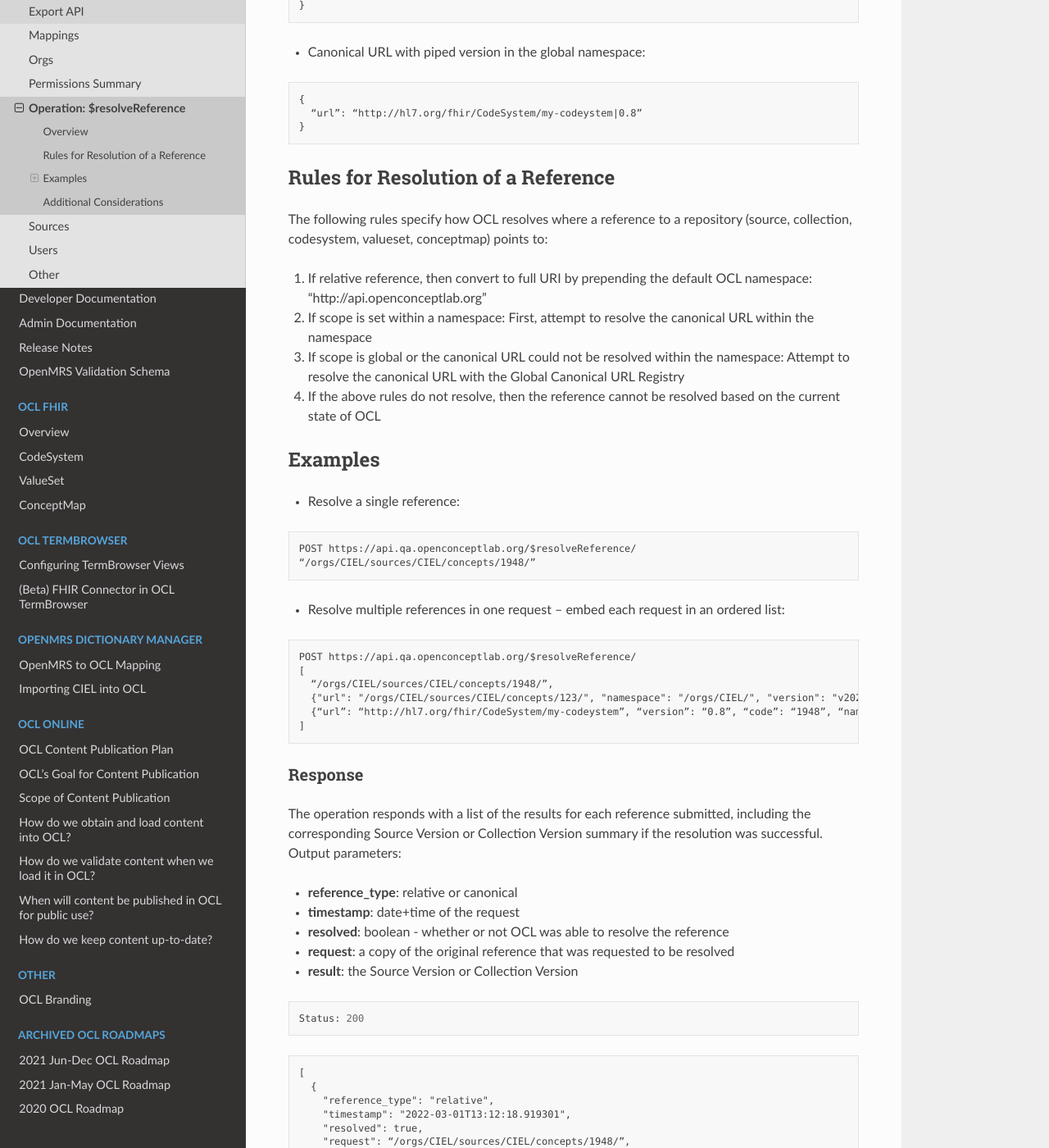
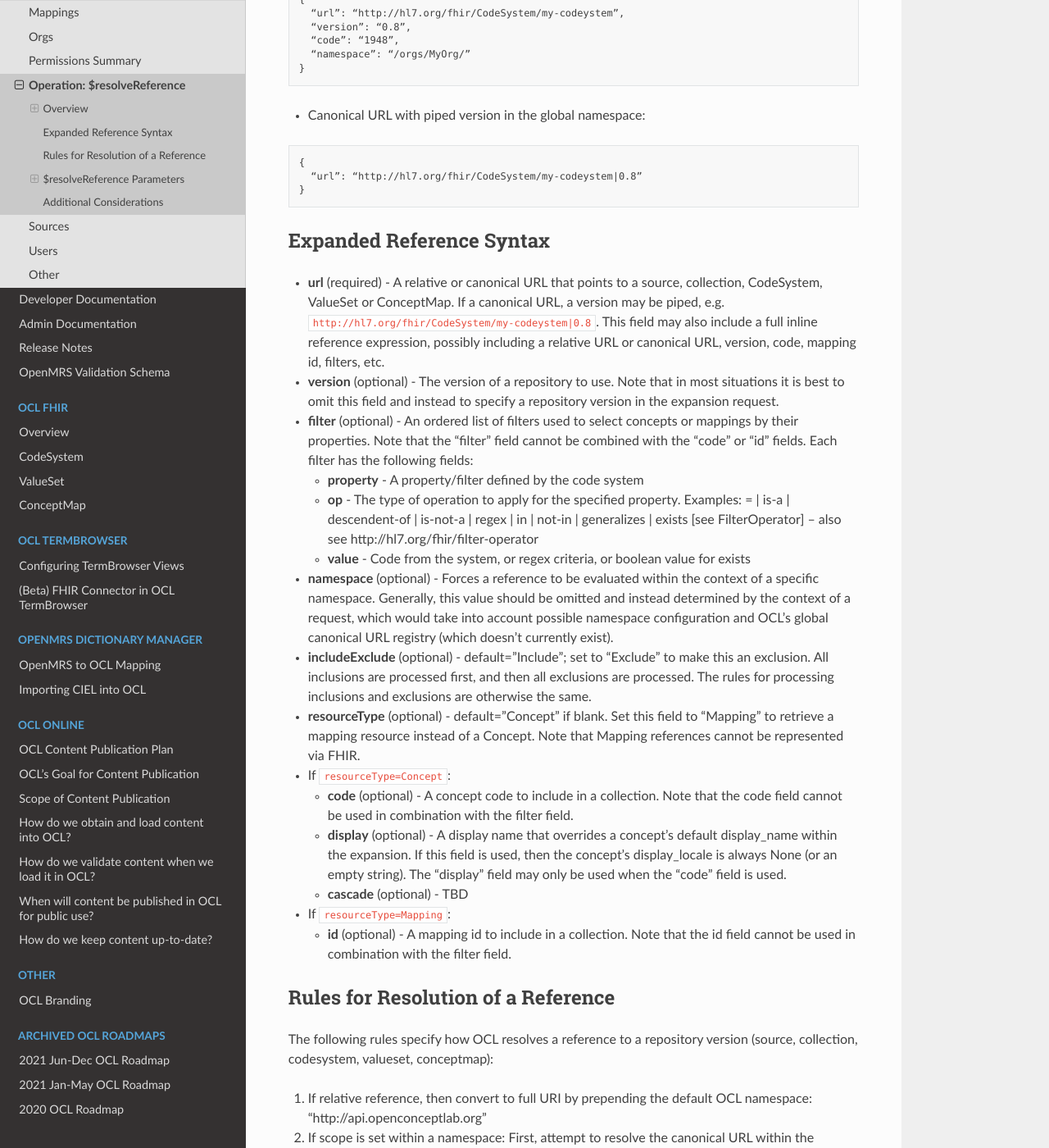
Before and after one commit to OpenConceptLab/ocl-docs, a Sphinx documentation site: the page built from docs/source/oclapi/apireference/resolveReference.md, in a window 1280 px wide and 1400 px high, scrolled down 1671 px. Shown: the whole window at 82% size. Built offline with Sphinx 7.4.7 and the Read the Docs theme 2.0.0, drawn with Linux system fonts in a browser that asks for light colours; some of the changed text lies outside the part shown.

Commit message:
Added additional reference documentation

````diff
--- a/docs/source/oclapi/apireference/resolveReference.md
+++ b/docs/source/oclapi/apireference/resolveReference.md
@@ -1,42 +1,43 @@
 # Operation: $resolveReference
 
 ## Overview
-The API exposes a global `$resolveReference` operation to resolve one or more relative and canonical references to a `Source Version` or `Collection Version` that smartly handles namespaces and the global canonical URL registry. The `$resolveReference` operation implements the same behavior that is used throughout OCL to resolve collection or mapping references, so that a user can test in advance exactly how a reference will be resolved and can configure their namespace accordingly.
+The API exposes a global `$resolveReference` operation to resolve one or more relative and canonical references to their corresponding `Source Version` or `Collection Version` resources in the current OCL environment. The `$resolveReference` operation appropriately handles namespaces and the global canonical URL registry, implementing the same business logic that is used throughout OCL to resolve collection or mapping references, so that a user can test in advance exactly how a reference will be resolved within a particular context and can configure their namespace accordingly.
 
-Note that this operation follows the FHIR convention of using the word “reference” to mean only a source or collection version, and “coding” to mean a source or collection version plus a specific code. For simplicity, the $resolveReference operation supports both, which means that a list of collection references may be processed directly by this operator.
+Note that this operation follows the FHIR convention of using the word “reference” to mean only a source or collection version, and “coding” to mean a source or collection version plus a specific code. That said, the `$resolveReference` operation supports both references and codings, which has the benefit of allowing a list of collection references to be processed directly using this operation.
 
-OCL supports the following types of references:
-* Inline reference syntax:
-  * Relative URL:
+OCL supports both "Inline" and "Expanded" reference syntaxes.
+
+### Inline Reference Syntax
+* Relative URL:
 ```
 “/orgs/CIEL/sources/CIEL/”
 ```
-  * Relative URL with source version:
+* Relative URL with source version:
 ```
 “/orgs/CIEL/sources/CIEL/v2021-03-12/”
 ```
-  * Relative URL with coding:
+* Relative URL with coding:
 ```
 “/orgs/CIEL/sources/CIEL/concepts/1948/”
 ```
-  * Canonical URL:
+* Canonical URL:
 ```
 “http://hl7.org/fhir/CodeSystem/my-codesystem”
 ```
-  * Canonical URL with piped CodeSystem version:
+* Canonical URL with piped CodeSystem version:
 ```
 “http://hl7.org/fhir/CodeSystem/my-codesystem|1.2”
 ```
 
-* Expanded reference syntax:
-  * Relative URL (Note: Version is optional):
+### Expanded reference syntax:
+* Relative URL (Note: Version is optional):
 ```
 {
   “url”: “/orgs/CIEL/sources/CIEL/”,
   “version”: “v2021-03-12”
 }
 ```
-  * Relative URL with coding (Note: Code is ignored by $resolveReference):
+* Relative URL with coding (Note: Code is ignored by $resolveReference):
 ```
 {
   “url”: “/orgs/CIEL/sources/CIEL/”,
@@ -44,7 +45,7 @@ OCL supports the following types of references:
   “code”: “1948”
 }
 ```
-  * Canonical URL with version, namespace and code:
+* Canonical URL with version, namespace and code:
 ```
 {
   “url”: “http://hl7.org/fhir/CodeSystem/my-codeystem”,
@@ -53,21 +54,42 @@ OCL supports the following types of references:
   “namespace”: “/orgs/MyOrg/”
 }
 ```
-  * Canonical URL with piped version in the global namespace:
+* Canonical URL with piped version in the global namespace:
 ```
 {
   “url”: “http://hl7.org/fhir/CodeSystem/my-codeystem|0.8”
 }
 ```
 
+## Expanded Reference Syntax
+* **url** (required) - A relative or canonical URL that points to a source, collection, CodeSystem, ValueSet or ConceptMap. If a canonical URL, a version may be piped, e.g. `http://hl7.org/fhir/CodeSystem/my-codeystem|0.8`. This field may also include a full inline reference expression, possibly including a relative URL or canonical URL, version, code, mapping id, filters, etc.
+* **version** (optional) - The version of a repository to use. Note that in most situations it is best to omit this field and instead to specify a repository version in the expansion request.
+* **filter** (optional) - An ordered list of filters used to select concepts or mappings by their properties. Note that the “filter” field cannot be combined with the “code” or “id” fields. Each filter has the following fields:
+  * **property** - A property/filter defined by the code system
+  * **op** - The type of operation to apply for the specified property. Examples: = | is-a | descendent-of | is-not-a | regex | in | not-in | generalizes | exists [see FilterOperator] – also see http://hl7.org/fhir/filter-operator
+  * **value** - Code from the system, or regex criteria, or boolean value for exists
+* **namespace** (optional) - Forces a reference to be evaluated within the context of a specific namespace. Generally, this value should be omitted and instead determined by the context of a request, which would take into account possible namespace configuration and OCL’s global canonical URL registry (which doesn’t currently exist).
+* **includeExclude** (optional) - default=”Include”; set to “Exclude” to make this an exclusion. All inclusions are processed first, and then all exclusions are processed. The rules for processing inclusions and exclusions are otherwise the same.
+* **resourceType** (optional) - default=”Concept” if blank. Set this field to “Mapping” to retrieve a mapping resource instead of a Concept. Note that Mapping references cannot be represented via FHIR.
+* If `resourceType=Concept`:
+  * **code** (optional) - A concept code to include in a collection. Note that the code field cannot be used in combination with the filter field.
+  * **display** (optional) - A display name that overrides a concept’s default display_name within the expansion. If this field is used, then the concept’s display_locale is always None (or an empty string). The “display” field may only be used when the “code” field is used.
+  * **cascade** (optional) - TBD
+* If `resourceType=Mapping`:
+  * **id** (optional) - A mapping id to include in a collection. Note that the id field cannot be used in combination with the filter field.
+
 ## Rules for Resolution of a Reference
-The following rules specify how OCL resolves where a reference to a repository (source, collection, codesystem, valueset, conceptmap) points to:
+The following rules specify how OCL resolves a reference to a repository version (source, collection, codesystem, valueset, conceptmap):
 1. If relative reference, then convert to full URI by prepending the default OCL namespace: “http://api.openconceptlab.org”
 2. If scope is set within a namespace: First, attempt to resolve the canonical URL within the namespace
-3. If scope is global or the canonical URL could not be resolved within the namespace: Attempt to resolve the canonical URL with the Global Canonical URL Registry
+3. If scope is global or the canonical URL could not be resolved based on the above rules (and if `oldstyle=false`): Attempt to resolve the canonical URL with the Global Canonical URL Registry
 4. If the above rules do not resolve, then the reference cannot be resolved based on the current state of OCL
 
-## Examples
+## $resolveReference Parameters
+* **old
+* **namespace** (optional) - default="Global"; the context in which to evaluate the references, e.g. a relative URL to an organization or user in OCL. This parameter allows a client to compare the results of evaluating the same reference(s) in multiple namespaces. When this operation is performed internally, namespace is typically set automatically based on the context of the request, i.e. the owner of the resource under consideration.
+
+### $resolveReference Examples
 * Resolve a single reference:
 ```
 POST https://api.qa.openconceptlab.org/$resolveReference/
@@ -132,4 +154,4 @@ Status: 200
 
 ## Additional Considerations
 * Add an internal switch in $resolveReference that is set to resolve version-less "relative URLs" to HEAD that we can change to latest when we're ready -- note that version-less "canonical URLs" should always resolve to latest
-* Add an optional "namespace" URL parameter that overrides whatever is in the body -- this would make it easier to see how references that have namespaces already set would behave if evaluated using an alternate namesapce
+* In the future, we may want to implement an optional URL parameter that returns the full list of repositories that OCL could resolve a URL to across all namespaces that a requesting user has access to
````
